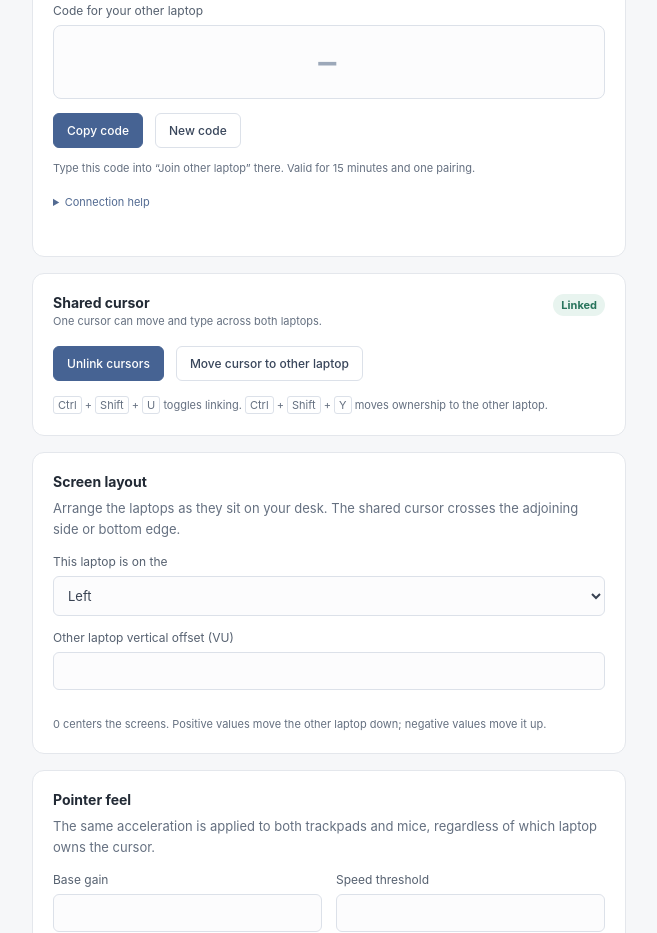
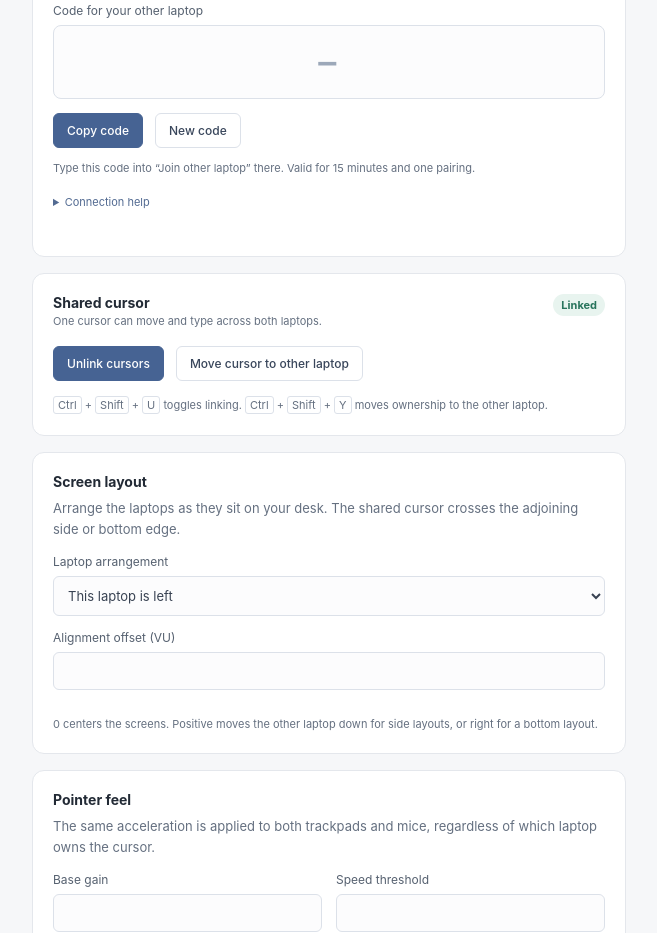
Before and after one commit to thegregoriancalendar/compusync, an Electron app: page src/renderer/settings.html in a window 1280 px wide. Shown: the part 324-1257 px from the top of the page, without its empty margins (311-968 px from the left). Drawn offline with Linux system fonts and the light colour scheme; no server answers.

Commit message:
v3: clarify bottom-edge layout controls

```diff
--- a/src/renderer/settings.html
+++ b/src/renderer/settings.html
@@ -70,11 +70,11 @@
     <section class="card">
       <h2>Screen layout</h2>
       <p>Arrange the laptops as they sit on your desk. The shared cursor crosses the adjoining side or bottom edge.</p>
-      <label for="screen-side">This laptop is on the</label>
-      <select id="screen-side"><option value="left">Left</option><option value="right">Right</option><option value="bottom">Bottom</option></select>
-      <label for="vertical-offset">Other laptop vertical offset (VU)</label>
+      <label for="screen-side">Laptop arrangement</label>
+      <select id="screen-side"><option value="left">This laptop is left</option><option value="right">This laptop is right</option><option value="bottom">Other laptop is below</option></select>
+      <label for="vertical-offset">Alignment offset (VU)</label>
       <input id="vertical-offset" type="number" min="-10000" max="10000" step="1" inputmode="numeric">
-      <p class="small field-help">0 centers the screens. Positive values move the other laptop down; negative values move it up.</p>
+      <p class="small field-help">0 centers the screens. Positive moves the other laptop down for side layouts, or right for a bottom layout.</p>
     </section>
 
     <section class="card">
```
